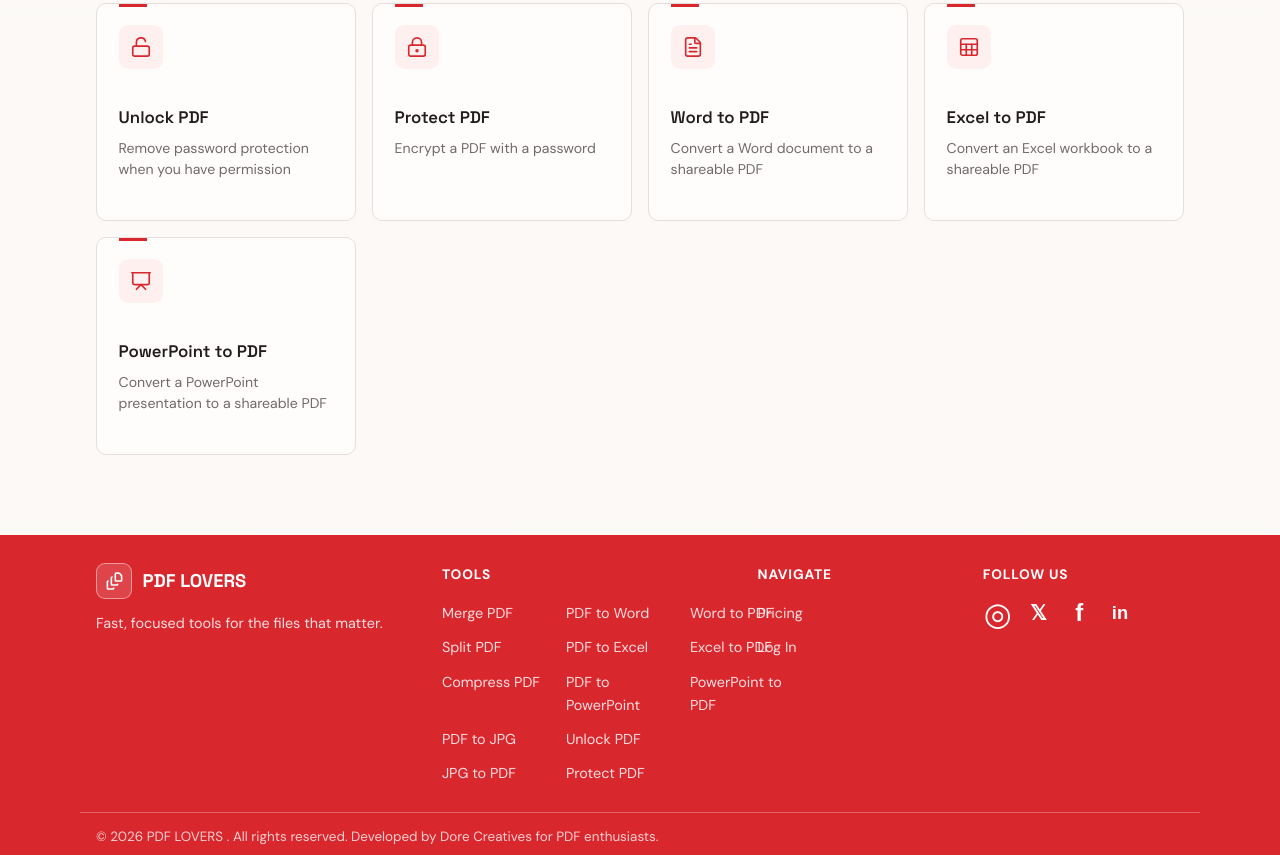
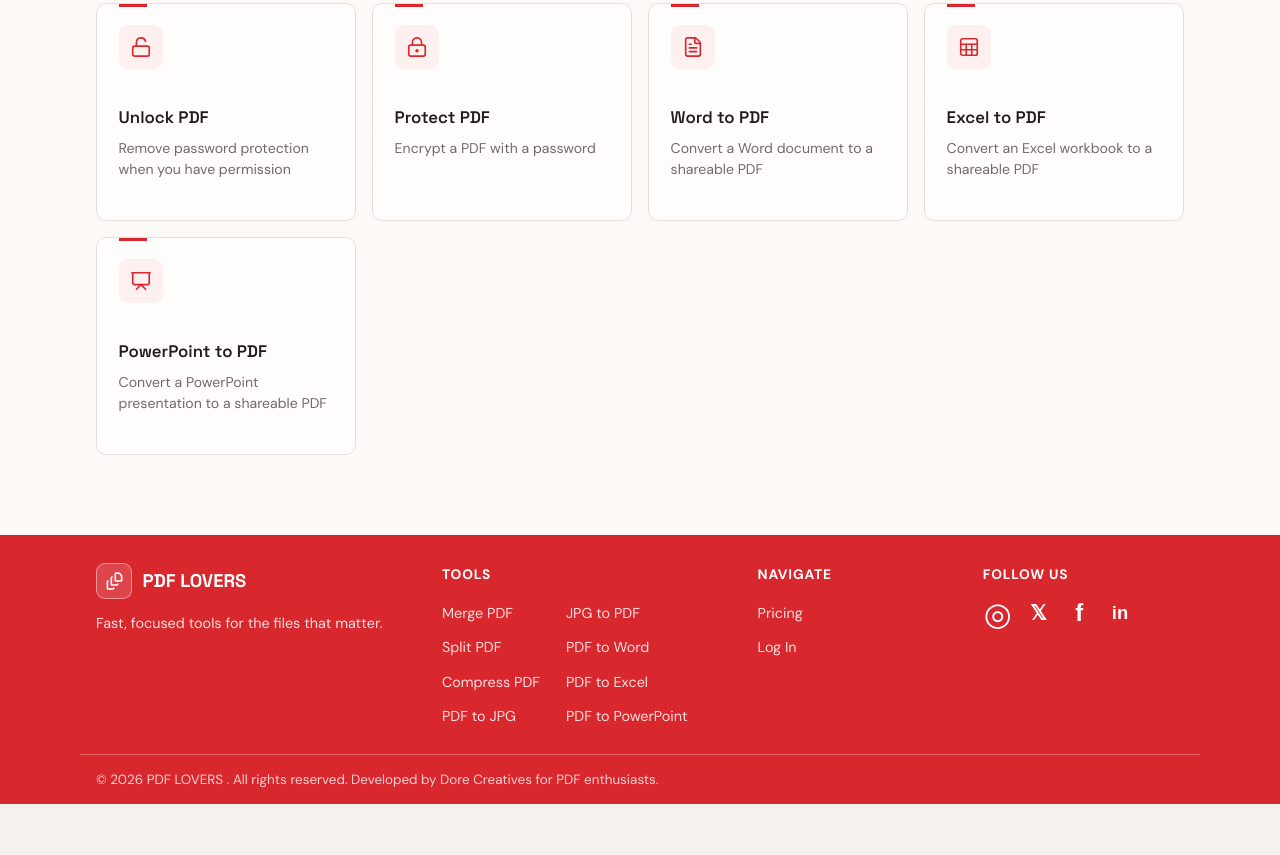
Before and after one commit to Mikedore3103/PDFLOVER, a website: page index.html in a window 1280 px wide. Shown: the part 748-1603 px from the top of the page. After the commit the page ends 1552 px from the top, so only its background shows below. Drawn offline with nearby package versions, Linux system fonts and the light colour scheme.

Commit message:
Streamline login feedback and footer tools

```diff
--- a/script.js
+++ b/script.js
@@ -382,7 +382,8 @@ function renderSiteNavigation() {
   const tools = getAvailableTools();
   const toolItems = tools.map(tool => `<button type="button" role="menuitem" class="tool-menu-item" data-tool-launch="${tool.id}"><i data-lucide="${tool.icon}" aria-hidden="true"></i><span>${tool.name}</span></button>`).join('');
   toolsMenuList.innerHTML = toolItems;
-  footerToolList.innerHTML = tools.map(tool => `<li><button type="button" class="footer-link" data-tool-launch="${tool.id}">${tool.name}</button></li>`).join('');
+  // Keep the footer compact; the header dropdown remains the complete list.
+  footerToolList.innerHTML = tools.slice(0, 8).map(tool => `<li><button type="button" class="footer-link" data-tool-launch="${tool.id}">${tool.name}</button></li>`).join('');
   footerSocialLinks.innerHTML = Object.entries(SOCIAL_LINKS).map(([name, social]) => `<a class="social-mark ${social.mark}" href="${social.url}" target="_blank" rel="noopener noreferrer" aria-label="${name} (replace placeholder URL)"><span aria-hidden="true">${social.mark === 'instagram' ? '◎' : social.mark === 'x' ? '𝕏' : social.mark === 'facebook' ? 'f' : 'in'}</span></a>`).join('');
   footerYear.textContent = new Date().getFullYear();
 
@@ -713,7 +714,6 @@ async function handleAuthSubmit(e) {
       setAuthToken(data.token);
       await loadUserProfile();
       closeAuthModal();
-      alert(`Welcome${!isLoginMode ? ', your account has been created' : ''}!`);
     } else {
       alert(data.message || 'Authentication failed');
       if (isLoginMode) resetHumanVerification();
--- a/style.css
+++ b/style.css
@@ -1576,7 +1576,7 @@ h1, h2, h3, .brand {
 .footer-brand p { max-width: 18rem; margin: 0.85rem 0 0; color: rgba(255,255,255,0.85); font-size: 0.9rem; }
 .footer-section h2 { margin: 0 0 0.85rem; font-size: 0.86rem; font-family: "DM Sans", sans-serif; font-weight: 700; letter-spacing: 0.06em; text-transform: uppercase; }
 .footer-link-list { display: grid; gap: 0.2rem; margin: 0; padding: 0; list-style: none; }
-#footerToolList { grid-auto-flow: column; grid-template-rows: repeat(5, min-content); grid-auto-columns: minmax(6.5rem, max-content); column-gap: 1.25rem; }
+#footerToolList { grid-auto-flow: column; grid-template-rows: repeat(4, min-content); grid-auto-columns: minmax(6.5rem, max-content); column-gap: 1.25rem; }
 .footer-link { padding: 0.25rem 0; border: 0; background: transparent; color: rgba(255,255,255,0.85); font: inherit; font-size: 0.9rem; text-align: left; cursor: pointer; }
 .footer-link:hover, .footer-link:focus-visible { color: #fff; }
 .footer-social-links { display: flex; flex-wrap: wrap; gap: 0.7rem; }
```
